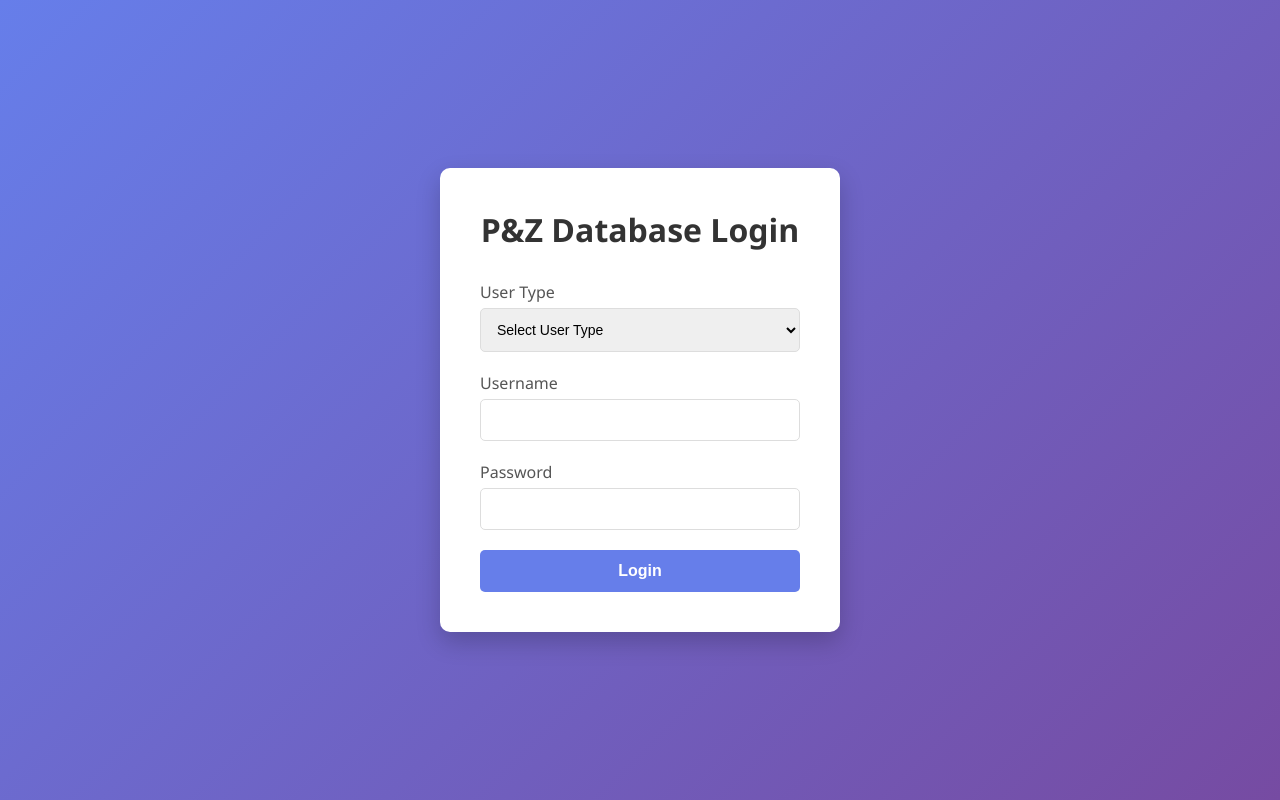
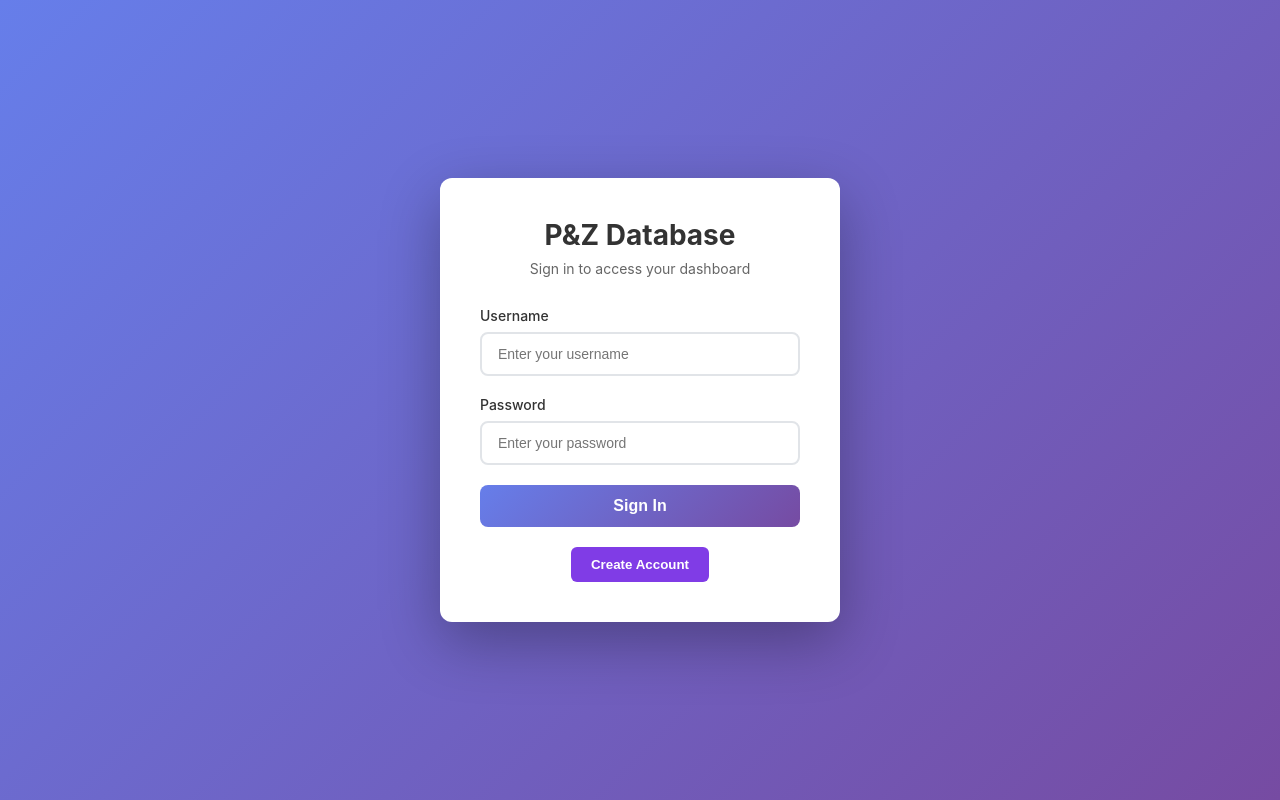
Before and after one commit to calvin-mar/csc362-proj-FALL25-PandZ, a PHP site: page /login.php in a window 1280 px wide. Run offline with PHP 8.4, Linux system fonts and the light colour scheme.

Commit message:
login page

```diff
--- a/html/login.php
+++ b/html/login.php
@@ -6,52 +6,43 @@ $error = '';
 if ($_SERVER['REQUEST_METHOD'] == 'POST') {
     $username = $_POST['username'] ?? '';
     $password = $_POST['password'] ?? '';
-    $user_type = $_POST['user_type'] ?? '';
 
-    $conn = getDBConnection();
+    if (empty($username) || empty($password)) {
+        $error = 'Please enter both username and password';
+    } else {
+        $conn = getDBConnection();
 
-    try {
-        if ($user_type == 'client') {
-            $stmt = $conn->prepare("SELECT client_id, client_username, client_password FROM clients WHERE client_username = ?");
+        try {
+            // Check clients table first (all users are stored here with type information)
+            $stmt = $conn->prepare("SELECT client_id, client_username, client_password, client_type FROM clients WHERE client_username = ?");
             $stmt->execute([$username]);
             $user = $stmt->fetch(PDO::FETCH_ASSOC);
 
             if ($user && password_verify($password, $user['client_password'])) {
+                // Store session data
                 $_SESSION['user_id'] = $user['client_id'];
-                $_SESSION['user_type'] = 'client';
                 $_SESSION['username'] = $user['client_username'];
-                header('Location: client_dashboard.php');
-                exit();
+                $_SESSION['user_type'] = $user['client_type'];
+
+                // Redirect based on client_type
+                switch ($user['client_type']) {
+                    case 'department':
+                        header('Location: department_dashboard.php');
+                        exit();
+                    case 'govt_worker':
+                        header('Location: govt_worker_dashboard.php');
+                        exit();
+                    default:
+                        // For 'individual', 'business', 'government' client types
+                        header('Location: client_dashboard.php');
+                        exit();
+                }
+            } else {
+                $error = 'Invalid username or password';
             }
-        } elseif ($user_type == 'department') {
-            $stmt = $conn->prepare("SELECT department_id, department_name, department_password FROM departments WHERE department_name = ?");
-            $stmt->execute([$username]);
-            $user = $stmt->fetch(PDO::FETCH_ASSOC);
-
-            if ($user && password_verify($password, $user['department_password'])) {
-                $_SESSION['user_id'] = $user['department_id'];
-                $_SESSION['user_type'] = 'department';
-                $_SESSION['username'] = $user['department_name'];
-                header('Location: department_dashboard.php');
-                exit();
-            }
-        } elseif ($user_type == 'govt_worker') {
-            $stmt = $conn->prepare("SELECT worker_id, worker_username, worker_password, worker_name FROM govt_workers WHERE worker_username = ?");
-            $stmt->execute([$username]);
-            $user = $stmt->fetch(PDO::FETCH_ASSOC);
-
-            if ($user && password_verify($password, $user['worker_password'])) {
-                $_SESSION['user_id'] = $user['worker_id'];
-                $_SESSION['user_type'] = 'govt_worker';
-                $_SESSION['username'] = $user['worker_name'];
-                header('Location: govt_worker_dashboard.php');
-                exit();
-            }
+        } catch (PDOException $e) {
+            $error = 'Database error: ' . $e->getMessage();
         }
-
-        $error = 'Invalid username or password';
-    } catch(PDOException $e) {
-        $error = 'Login error: ' . $e->getMessage();
     }
 }
 ?>
@@ -62,99 +53,161 @@ if ($_SERVER['REQUEST_METHOD'] == 'POST') {
     <meta name="viewport" content="width=device-width, initial-scale=1.0">
     <title>P&Z Database - Login</title>
     <style>
-        * { margin: 0; padding: 0; box-sizing: border-box; }
+        * {
+            margin: 0;
+            padding: 0;
+            box-sizing: border-box;
+        }
+
         body {
-            font-family: 'Segoe UI', Tahoma, Geneva, Verdana, sans-serif;
+            font-family: -apple-system, BlinkMacSystemFont, 'Segoe UI', Roboto, 'Helvetica Neue', Arial, sans-serif;
             background: linear-gradient(135deg, #667eea 0%, #764ba2 100%);
             min-height: 100vh;
             display: flex;
             align-items: center;
             justify-content: center;
+            padding: 20px;
         }
+
         .login-container {
             background: white;
-            padding: 40px;
-            border-radius: 10px;
-            box-shadow: 0 10px 25px rgba(0,0,0,0.2);
+            border-radius: 12px;
+            box-shadow: 0 20px 60px rgba(0, 0, 0, 0.3);
             width: 100%;
             max-width: 400px;
+            padding: 40px;
         }
-        h1 {
+
+        .login-header {
+            text-align: center;
+            margin-bottom: 30px;
+        }
+
+        .login-header h1 {
             color: #333;
-            margin-bottom: 30px;
-            text-align: center;
+            font-size: 28px;
+            margin-bottom: 8px;
         }
+
+        .login-header p {
+            color: #666;
+            font-size: 14px;
+        }
+
         .form-group {
             margin-bottom: 20px;
         }
-        label {
+
+        .form-group label {
             display: block;
-            margin-bottom: 5px;
-            color: #555;
+            color: #333;
+            font-size: 14px;
             font-weight: 500;
+            margin-bottom: 8px;
         }
-        input, select {
+
+        .form-group input {
             width: 100%;
-            padding: 12px;
-            border: 1px solid #ddd;
-            border-radius: 5px;
+            padding: 12px 16px;
+            border: 2px solid #e1e4e8;
+            border-radius: 8px;
             font-size: 14px;
+            transition: border-color 0.2s;
         }
-        input:focus, select:focus {
+
+        .form-group input:focus {
             outline: none;
             border-color: #667eea;
         }
-        .btn {
+
+        .error-message {
+            background: #fee;
+            border: 1px solid #fcc;
+            color: #c33;
+            padding: 12px;
+            border-radius: 8px;
+            margin-bottom: 20px;
+            font-size: 14px;
+        }
+
+        .submit-btn {
             width: 100%;
             padding: 12px;
-            background: #667eea;
+            background: linear-gradient(135deg, #667eea 0%, #764ba2 100%);
             color: white;
             border: none;
-            border-radius: 5px;
+            border-radius: 8px;
             font-size: 16px;
             font-weight: 600;
             cursor: pointer;
-            transition: background 0.3s;
+            transition: transform 0.2s, box-shadow 0.2s;
         }
-        .btn:hover {
-            background: #5568d3;
+
+        .submit-btn:hover {
+            transform: translateY(-2px);
+            box-shadow: 0 8px 20px rgba(102, 126, 234, 0.4);
         }
-        .error {
-            background: #fee;
-            color: #c33;
-            padding: 10px;
-            border-radius: 5px;
-            margin-bottom: 20px;
-            border: 1px solid #fcc;
+
+        .submit-btn:active {
+            transform: translateY(0);
         }
     </style>
 </head>
 <body>
     <div class="login-container">
-        <h1>P&Z Database Login</h1>
+        <div class="login-header">
+            <h1>P&Z Database</h1>
+            <p>Sign in to access your dashboard</p>
+        </div>
+
         <?php if ($error): ?>
-            <div class="error"><?php echo htmlspecialchars($error); ?></div>
+            <div class="error-message"><?php echo htmlspecialchars($error); ?></div>
         <?php endif; ?>
-        <form method="POST">
+
+        <form method="POST" action="">
             <div class="form-group">
-                <label>User Type</label>
-                <select name="user_type" required>
-                    <option value="">Select User Type</option>
-                    <option value="client">Client</option>
-                    <option value="department">Department</option>
-                    <option value="govt_worker">Government Worker</option>
-                </select>
+                <label for="username">Username</label>
+                <input
+                    type="text"
+                    id="username"
+                    name="username"
+                    placeholder="Enter your username"
+                    value="<?php echo htmlspecialchars($_POST['username'] ?? ''); ?>"
+                    required
+                >
             </div>
+
             <div class="form-group">
-                <label>Username</label>
-                <input type="text" name="username" required>
+                <label for="password">Password</label>
+                <input
+                    type="password"
+                    id="password"
+                    name="password"
+                    placeholder="Enter your password"
+                    required
+                >
             </div>
-            <div class="form-group">
-                <label>Password</label>
-                <input type="password" name="password" required>
-            </div>
-            <button type="submit" class="btn">Login</button>
+
+            <button type="submit" class="submit-btn">Sign In</button>
         </form>
+        <div style="text-align: center; margin-top: 20px;">
+            <form action="create_account.php" method="get" style="display: inline-block;">
+                <button
+                    type="submit"
+                    style="
+                        background-color:#803CE6;
+                        color:white;
+                        padding:10px 20px;
+                        border:none;
+                        border-radius:6px;
+                        cursor:pointer;
+                        font-weight:600;
+                    ">
+                    Create Account
+                </button>
+            </form>
+        </div>
+
     </div>
 </body>
 </html>
```
Also changed, not shown: auth_schema.sql (+9 -30 lines), database_sample_insert.sql (+47 -32 lines), html/create_account.php (added, +144 -0 lines), pandz_schema_mariadb_final.sql (+17 -8 lines).
